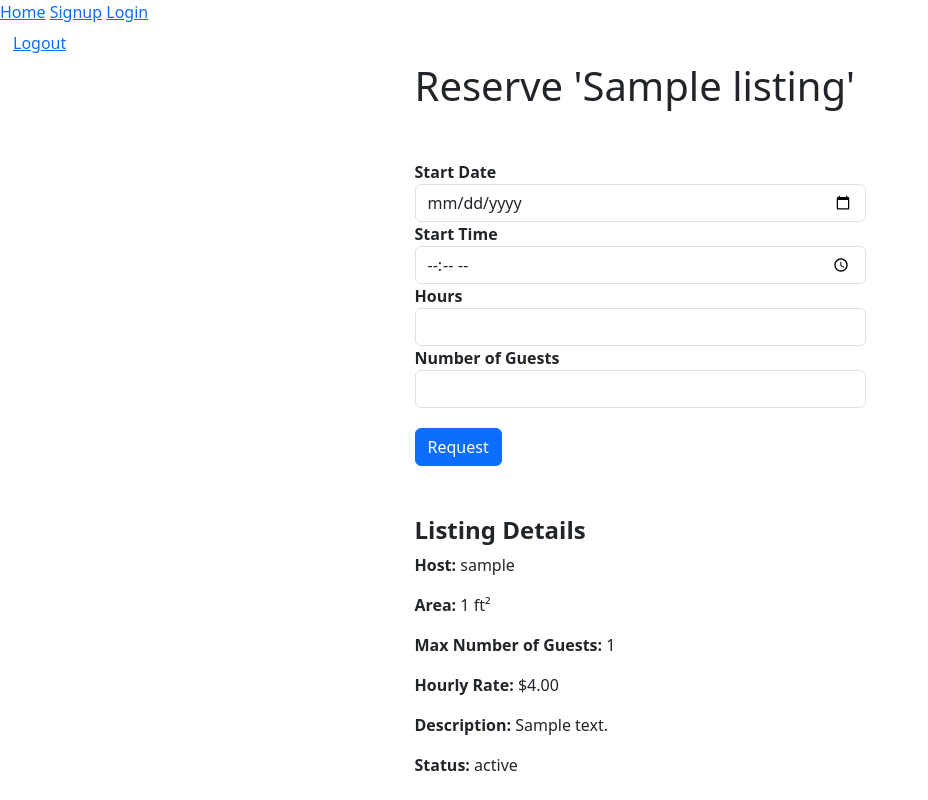
After one commit to nathantja/anotherbnb, a Flask app: template templates/listing-reservation.html in a window 1280 px wide. The commit adds this page. Shown: the whole page, without its empty margins (0-928 px from the left). Run offline with Flask 3, Linux system fonts and the light colour scheme; the template is opened without the code that fills it: values that come from a table or form of the project are taken from there, others are empty; tables that the repository leaves empty hold one stand-in row (values such as "Sample post").

Commit message:
reservation form complete

```diff
--- a/app.py
+++ b/app.py
@@ -8,9 +8,15 @@ from werkzeug.exceptions import Unauthorized
 from werkzeug.utils import secure_filename
 import uuid
 
-from forms import UserAddForm, CSRFProtectForm, LoginForm, ListingAddForm
-from models import db, connect_db, User, Listing, Image
-# Reservation, Message
+from forms import (
+    UserAddForm,
+    CSRFProtectForm,
+    LoginForm,
+    ListingAddForm,
+    ReservationAddForm,
+)
+from models import db, connect_db, User, Listing, Image, Reservation
+# Message
 from utils import upload_to_S3, BUCKET_IMG_BASE_URL, validate_image_extensions
 
 load_dotenv()
@@ -226,11 +232,54 @@ def new_listing():
             return redirect(f"/listings/{listing.id}")
 
     else:
-        return render_template("listings-new.html", form=form)
+        return render_template("listing-new.html", form=form)
 
 
-# @app.route('/listings/<int:id>/reserve', methods=['GET', 'POST'])
-# def reserve_listing(id):
+@app.route('/listings/<int:id>/reserve', methods=['GET', 'POST'])
+def request_listing_reservation(id):
+    """Display reservation form or process the request.
+
+    Add new reservation to database, then redirect to ___FIXME:____.
+    If form not valid, present form.
+    """
+
+    if not g.user:
+        flash("Signup or login to make reservation", "warning")
+        return redirect("/")
+
+    listing = Listing.query.get_or_404(id)
+
+    if listing.user_id == g.user.id:
+        flash("You cannot make a reservation for your own listing", "warning")
+        return redirect("/")
+
+    form = ReservationAddForm()
+
+    if form.validate_on_submit():
+        start_date = form.start_date.data
+        start_time = form.start_time.data
+        hours = form.hours.data
+        guests = form.guests.data
+
+        reservation = Reservation(
+            user_id=g.user.id,
+            listing_id=listing.id,
+            start_date=start_date,
+            start_time=start_time,
+            hours=hours,
+            guests=guests
+        )
+
+        db.session.add(reservation)
+        db.session.commit()
+
+        flash("Successfully requested", "success")
+        return redirect(f"/listings/{listing.id}")
+
+    else:
+        return render_template("listing-reservation.html",
+                               form=form,
+                               listing=listing)
 
 
 
--- a/forms.py
+++ b/forms.py
@@ -7,7 +7,9 @@ from wtforms import (
     SelectField,
     MultipleFileField,
     IntegerField,
-    DecimalField
+    DecimalField,
+    DateField,
+    TimeField,
     )
 
 from wtforms.validators import (
@@ -97,6 +99,25 @@ class ListingAddForm(FlaskForm):
     )
 
 
-
 class ReservationAddForm(FlaskForm):
     """Request a reservation for a specific listing."""
+
+    start_date = DateField(
+        "Start Date",
+        validators=[InputRequired()]
+    )
+
+    start_time = TimeField(
+        "Start Time",
+        validators=[InputRequired()]
+    )
+
+    hours = IntegerField(
+        'Hours',
+        validators=[InputRequired(), NumberRange(min=1, message="Mininum is 1.")]
+    )
+
+    guests = IntegerField(
+        'Number of Guests',
+        validators=[InputRequired(), NumberRange(min=1, message="Mininum is 1.")]
+    )
--- a/static/style.css
+++ b/static/style.css
@@ -6,3 +6,12 @@
 .listing-images {
   max-width: 150px;
 }
+
+.reservation-form {
+  margin-top: 50px;
+  margin-bottom: 50px;
+}
+
+.reservation-button {
+  margin-top: 20px;
+}
--- a/templates/listings-new.html
+++ b/templates/listing-new.html
@@ -4,7 +4,7 @@
 {% block content %}
 <div class="row justify-content-md-center">
   <div class="col-md-7 col-lg-5">
-    <h2 class="join-message">Add Listing</h2>
+    <h2>Add Listing</h2>
     <form method="POST" id="user_form" enctype="multipart/form-data">
       {{ form.hidden_tag() }}
 
--- /dev/null
+++ b/templates/listing-reservation.html
@@ -0,0 +1,39 @@
+{% extends 'base.html' %}
+
+
+{% block content %}
+<div class="row justify-content-md-center">
+  <div class="col-md-7 col-lg-5">
+    <h1>Reserve '{{ listing.title }}'</h1>
+
+
+    <form method="POST" id="user_form" enctype="multipart/form-data" class="reservation-form">
+      {{ form.hidden_tag() }}
+
+      {% for field in form if field.widget.input_type != 'hidden' %}
+      {% for error in field.errors %}
+      <span class="text-danger">{{ error }}</span>
+      {% endfor %}
+      <b>{{ field.label.text }}</b>
+      {{ field(class="form-control") }}
+      {% endfor %}
+
+      <button class="btn btn-primary reservation-button">Request</button>
+    </form>
+
+    <div>
+      <h4><b>Listing Details</b></h4>
+      <p><b>Host:</b> {{ listing.user.username }}</p>
+      <p><b>Area:</b> {{ listing.sq_ft}} ft²</p>
+      <p><b>Max Number of Guests:</b> {{ listing.max_guests }}</p>
+      <p><b>Hourly Rate:</b> ${{ listing.hourly_rate }}</p>
+      <p><b>Description:</b> {{ listing.description }}</p>
+      <p><b>Status:</b> {{ listing.status }}</p>
+    </div>
+
+  </div>
+</div>
+
+
+
+{% endblock %}
--- a/templates/listing.html
+++ b/templates/listing.html
@@ -5,9 +5,9 @@
 
 <h1>{{ listing.title }}</h1>
 <p><b>Host:</b> {{ listing.user.username }}</p>
-<p><b>Area (Square Ft):</b> {{ listing.sq_ft}}</p>
+<p><b>Area:</b> {{ listing.sq_ft}} ft²</p>
 <p><b>Max Number of Guests:</b> {{ listing.max_guests }}</p>
-<p><b>Hourly Rate:</b> {{ listing.hourly_rate }}</p>
+<p><b>Hourly Rate:</b> ${{ listing.hourly_rate }}</p>
 <p><b>Description:</b> {{ listing.description }}</p>
 <p><b>Status:</b> {{ listing.status }}</p>
 
--- a/templates/listings-guest.html
+++ b/templates/listings-guest.html
@@ -16,9 +16,9 @@
 
 <h2>{{ listing.title }}</h2>
 <p><b>Host:</b> {{ listing.user.username }}</p>
-<p><b>Area (Square Ft):</b> {{ listing.sq_ft}}</p>
+<p><b>Area:</b> {{ listing.sq_ft}} ft²</p>
 <p><b>Max Number of Guests:</b> {{ listing.max_guests }}</p>
-<p><b>Hourly Rate:</b> {{ listing.hourly_rate }}</p>
+<p><b>Hourly Rate:</b> ${{ listing.hourly_rate }}</p>
 <p><b>Description:</b> {{ listing.description }}</p>
 <p><b>Status:</b> {{ listing.status }}</p>
 </div>
--- a/templates/listings.html
+++ b/templates/listings.html
@@ -18,9 +18,9 @@
 
 <h2><a href="/listings/{{ listing.id }}">{{ listing.title }}</a></h2>
 <p><b>Host:</b> {{ listing.user.username }}</p>
-<p><b>Area (Square Ft):</b> {{ listing.sq_ft}}</p>
+<p><b>Area:</b> {{ listing.sq_ft}} ft²</p>
 <p><b>Max Number of Guests:</b> {{ listing.max_guests }}</p>
-<p><b>Hourly Rate:</b> {{ listing.hourly_rate }}</p>
+<p><b>Hourly Rate:</b> ${{ listing.hourly_rate }}</p>
 <p><b>Description:</b> {{ listing.description }}</p>
 <p><b>Status:</b> {{ listing.status }}</p>
 </div>
--- a/templates/users/login.html
+++ b/templates/users/login.html
@@ -5,7 +5,7 @@
 
 <div class="row justify-content-md-center">
   <div class="col-md-7 col-lg-5">
-    <h2 class="join-message">Login</h2>
+    <h2>Login</h2>
 
     <form method="POST" id="user_form">
       {{ form.hidden_tag() }}
--- a/templates/users/signup.html
+++ b/templates/users/signup.html
@@ -5,7 +5,7 @@
 
 <div class="row justify-content-md-center">
   <div class="col-md-7 col-lg-5">
-    <h2 class="join-message">Signup</h2>
+    <h2>Signup</h2>
     <form method="POST" id="user_form">
       {{ form.hidden_tag() }}
 
```
Also changed, not shown: models.py (+7 -2 lines).
